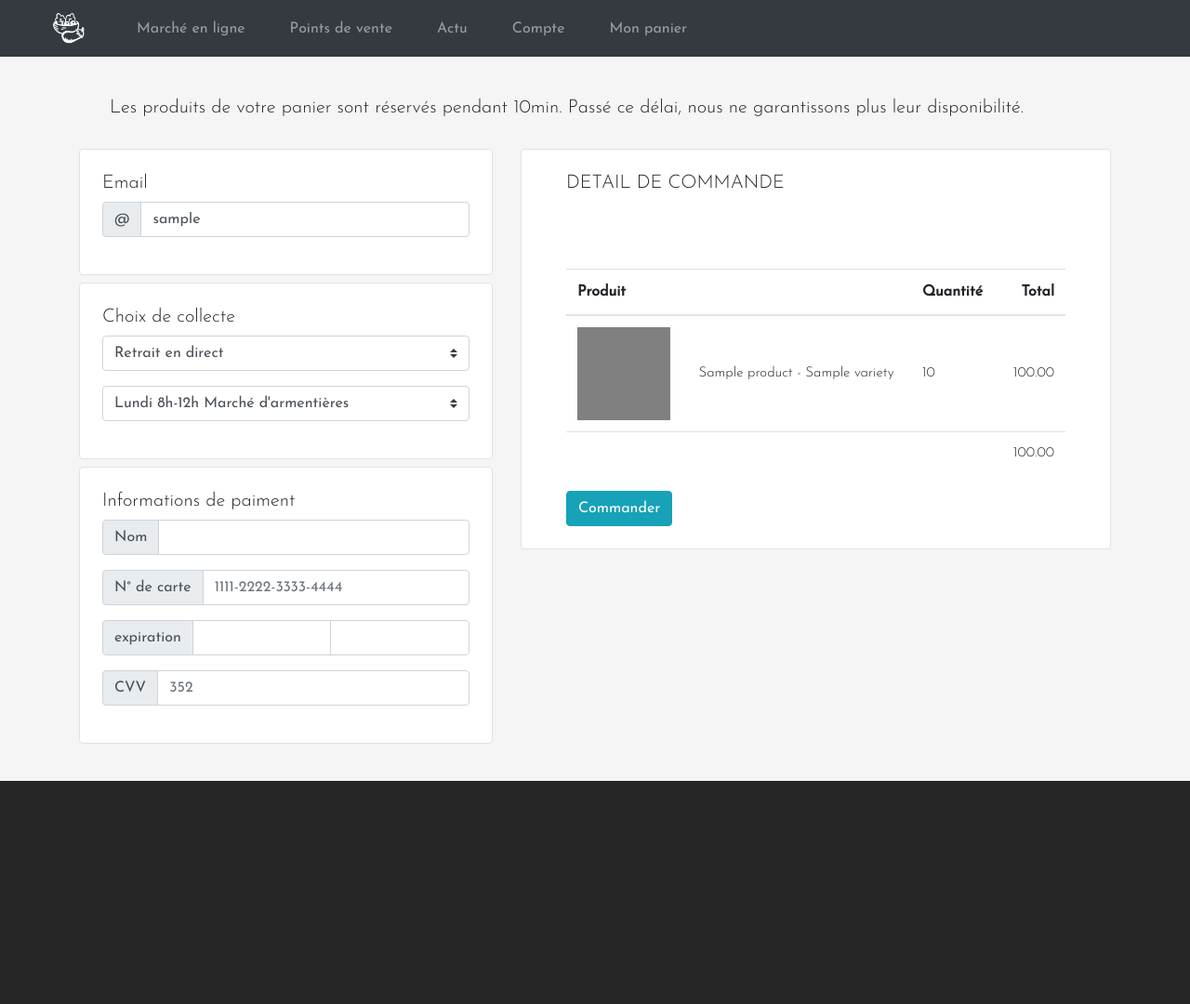
After one commit to GregDupl/OnlineFarmerMarket, a Django app: page /commander in a window 1280 px wide. The commit adds this page. Shown: the whole page at 93% size. Run offline with Django 3.2, Linux system fonts and the light colour scheme; a user stored in the database is signed in; tables that the repository leaves empty hold one stand-in row (values such as "Sample post"); some libraries are stand-ins or nearby versions.

Commit message:
adding feature : template/view/url to allow user to command his cart + test

```diff
--- /dev/null
+++ b/store/templates/store/command.html
@@ -0,0 +1,107 @@
+{%extends "store/base.html"%}
+{% load static %}
+
+{%block content%}
+<section class="mt-5">
+  <div class="container">
+    <div class="row">
+      <div class="col-12 px-5 py-4">
+        <h5>Les produits de votre panier sont réservés pendant 10min. Passé ce délai, nous ne garantissons plus leur disponibilité.</h5>
+      </div>
+    </div>
+    <div class="row h-100">
+
+      <div class="col-md-5">
+        <div class="py-4 px-4 border rounded" style="background-color:white">
+          <h5>Email</h5>
+          <div class="input-group mb-3">
+            <div class="input-group-prepend">
+              <span class="input-group-text" id="basic-addon1">@</span>
+            </div>
+            <input type="text" class="form-control" placeholder="Username" value="{{request.user.username}}">
+          </div>
+        </div>
+
+        <div class="mt-2 py-4 px-4 border rounded" style="background-color:white">
+          <h5>Choix de collecte</h5>
+          <div class="input-group mb-3">
+            <select class="custom-select" id="inputGroupSelect01">
+              <option value="1">Retrait en direct</option>
+              <option value="2">Retrait en click&collect</option>
+              <option value="3">Livraison</option>
+            </select>
+          </div>
+          <div class="input-group mb-3">
+          <select class="custom-select" id="inputGroupSelect01">
+            <option value="1">Lundi 8h-12h Marché d'armentières</option>
+          </select>
+          </div>
+        </div>
+
+        <div class="mt-2 mb-2 py-4 px-4 border rounded" style="background-color:white">
+          <h5>Informations de paiment</h5>
+          <div class="input-group mb-3">
+            <div class="input-group-prepend">
+              <span class="input-group-text" id="card_name">Nom</span>
+            </div>
+            <input type="text" class="form-control">
+          </div>
+
+          <div class="input-group mb-3">
+            <div class="input-group-prepend">
+              <span class="input-group-text" id="card_name">N° de carte</span>
+            </div>
+            <input type="text" class="form-control" placeholder="1111-2222-3333-4444">
+          </div>
+
+          <div class="input-group mb-3">
+            <div class="input-group-prepend">
+              <span class="input-group-text" id="">expiration</span>
+            </div>
+            <input type="text" class="form-control">
+            <input type="text" class="form-control">
+          </div>
+
+          <div class="input-group mb-3">
+            <div class="input-group-prepend">
+              <span class="input-group-text" id="card_name">CVV</span>
+            </div>
+            <input type="text" class="form-control" placeholder="352">
+          </div>
+        </div>
+      </div>
+
+      <div class="col-md-7">
+        <div class="py-4 px-5 border rounded" style="background-color:white">
+          <h5>DETAIL DE COMMANDE</h5>
+          <table class="table">
+            <thead class="">
+              <tr>
+                <th scope="col" colspan="2">Produit</th>
+                <th scope="col">Quantité</th>
+                <th scope="col" style="text-align : right">Total</th>
+              </tr>
+            </thead>
+            <tbody>
+              {%for elt in cart%}
+                <tr data-product="{{elt.fk_variety.id}}" data-price="{{elt.fk_variety.price}}">
+                  <td style="width:6em"><div class="table-image"></div></td>
+                  <td class="text-center">{{elt.fk_variety.fk_product.name|capfirst}} - {{elt.fk_variety.name}}</td>
+                  <td>
+                    {{elt.quantity}}
+                  </td>
+                  <td style="text-align : right" class="subtotal">{{elt.total}}</td>
+                </tr>
+              {%endfor%}
+              <tr>
+                <td colspan="4" style="text-align : right" id="total_cart">{{total}}</td>
+              </tr>
+            </tbody>
+          </table>
+          <button class="btn btn-info" type="button" name="button">Commander</button>
+        </div>
+      </div>
+    </div>
+  </div>
+</section>
+{%endblock%}
--- a/store/urls.py
+++ b/store/urls.py
@@ -15,4 +15,5 @@ urlpatterns = [
     path('delete', views.delete_account, name="delete_account"),
     path('cart', views.adding_in_cart, name="adding_cart"),
     path('contact', views.email, name="contact"),
+    path('commander', views.command, name="command"),
 ]
--- a/store/views.py
+++ b/store/views.py
@@ -296,3 +296,16 @@ def email(request):
 
     context = {"message": message}
     return JsonResponse(context)
+
+def command(request):
+    cart = Cart.objects.filter(fk_client=Client.objects.get(user=request.user))
+    total_cart = 0
+    for product in cart:
+        product.total = product.quantity * product.fk_variety.price
+        total_cart += product.total
+
+    context = {
+    "cart" : cart,
+    "total" : total_cart
+    }
+    return render(request, 'store/command.html', context)
```
Also changed, not shown: store/templates/store/cart.html (+4 -5 lines), store/tests.py (+10 -0 lines).
